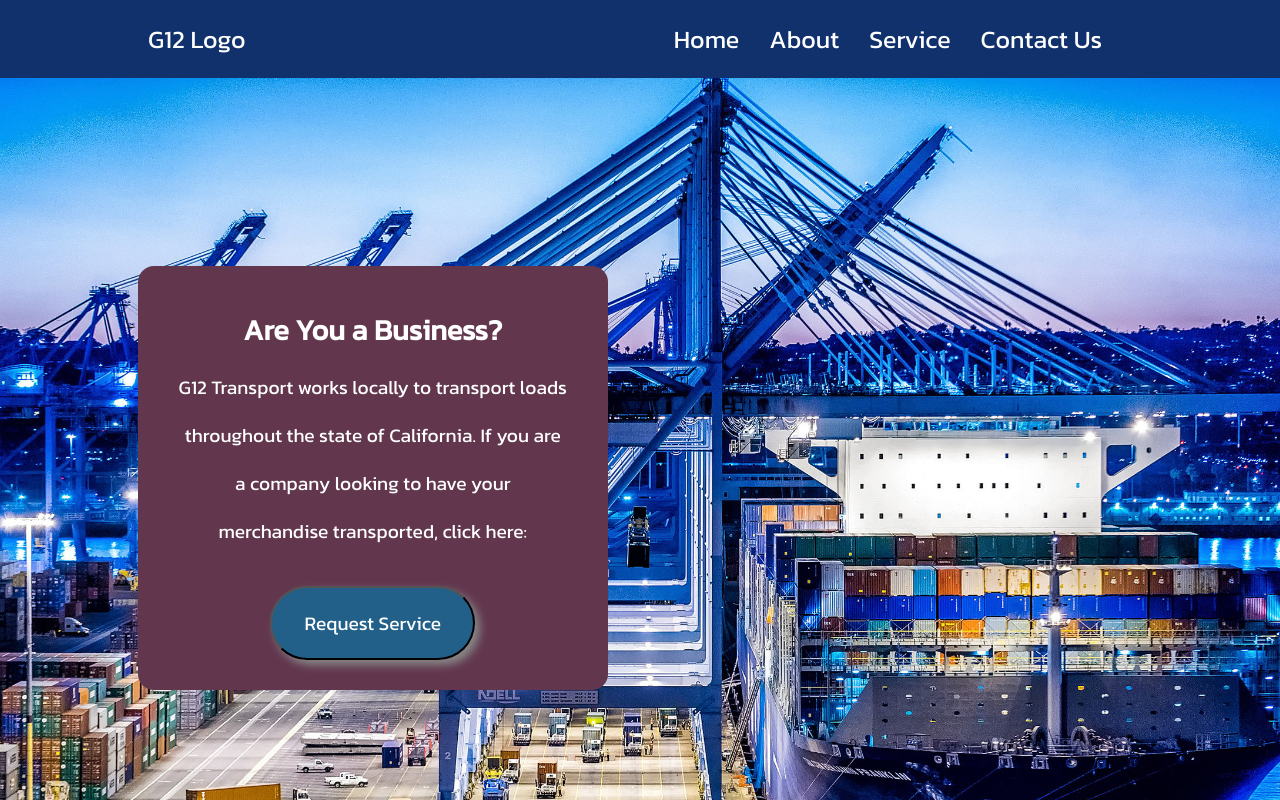
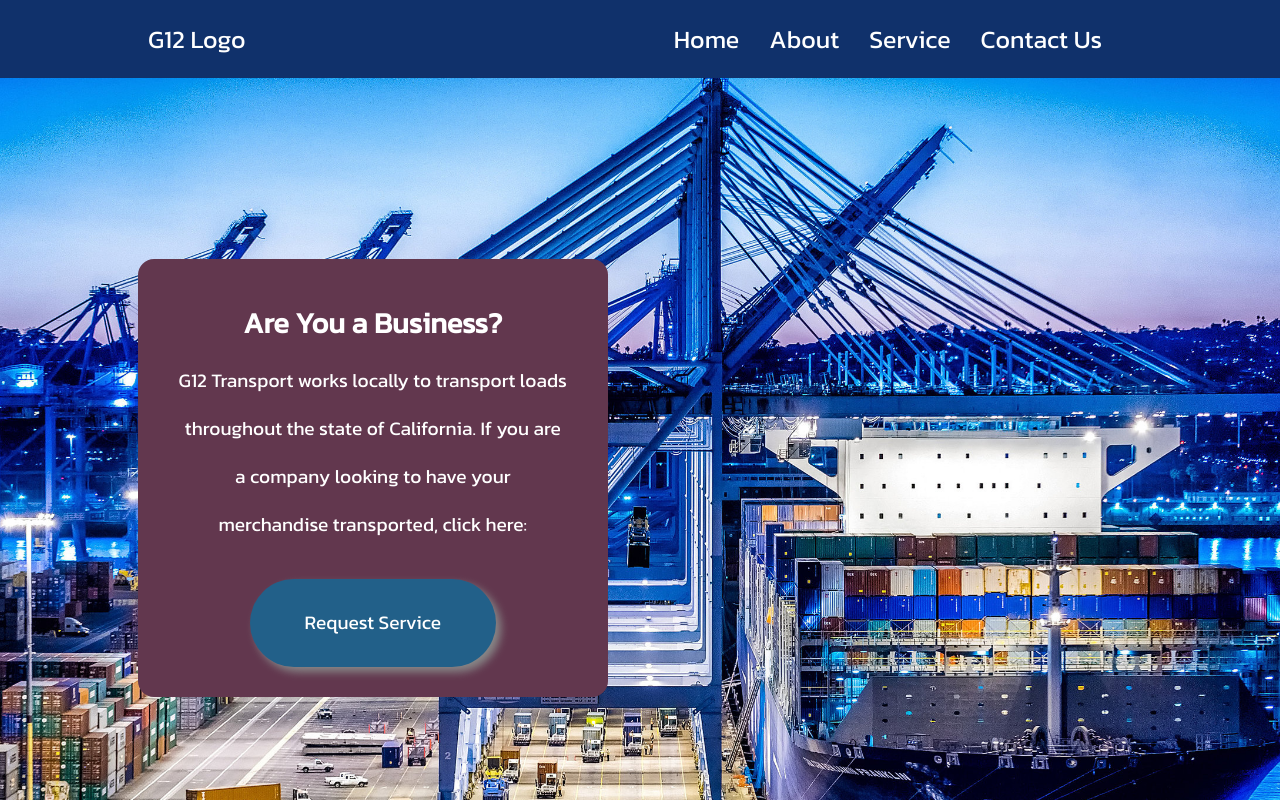
Before and after one commit to trykhov/g12_site, a React (Create React App) app: page / in a window 1280 px wide. Shown: the top 800 px of the page. Built offline with nearby package versions, Linux system fonts and the light colour scheme.

Commit message:
the request service button now links to the service page

```diff
--- a/src/components/Intro.js
+++ b/src/components/Intro.js
@@ -1,6 +1,6 @@
 import React from 'react';
 import intro from '../css/intro.css';
-
+import { NavLink } from 'react-router-dom';
 class Intro extends React.Component {
 
 
@@ -18,7 +18,9 @@
                 If you are a company looking to have your merchandise transported, click here:
               </p>
               <div className="apply-button">
-                <button> Request Service </button>
+                < NavLink className="button" to="/service">
+                   Request Service
+                </NavLink>
               </div>
             </div>
           </div>
--- a/src/css/intro.css
+++ b/src/css/intro.css
@@ -42,7 +42,7 @@
   justify-content: center;
 }
 
-button {
+.button {
   font-size: 1.5vw;
   width: 50%;
   padding: 5%;
@@ -53,6 +53,7 @@
   font-family: 'Kanit', sans-serif;
   box-shadow: 5px 5px 8px #888888;
   text-align: center;
+  text-decoration: none;
 }
 
 .box h2, .box p {
@@ -62,11 +63,11 @@
 
 /****************************** Tab Action ************************************/
 
-button:active {
+.button:active {
   box-shadow: none;
 }
 
-button:hover {
+.button:hover {
   cursor: pointer;
   background-color: #1f3c88;
 }
```
